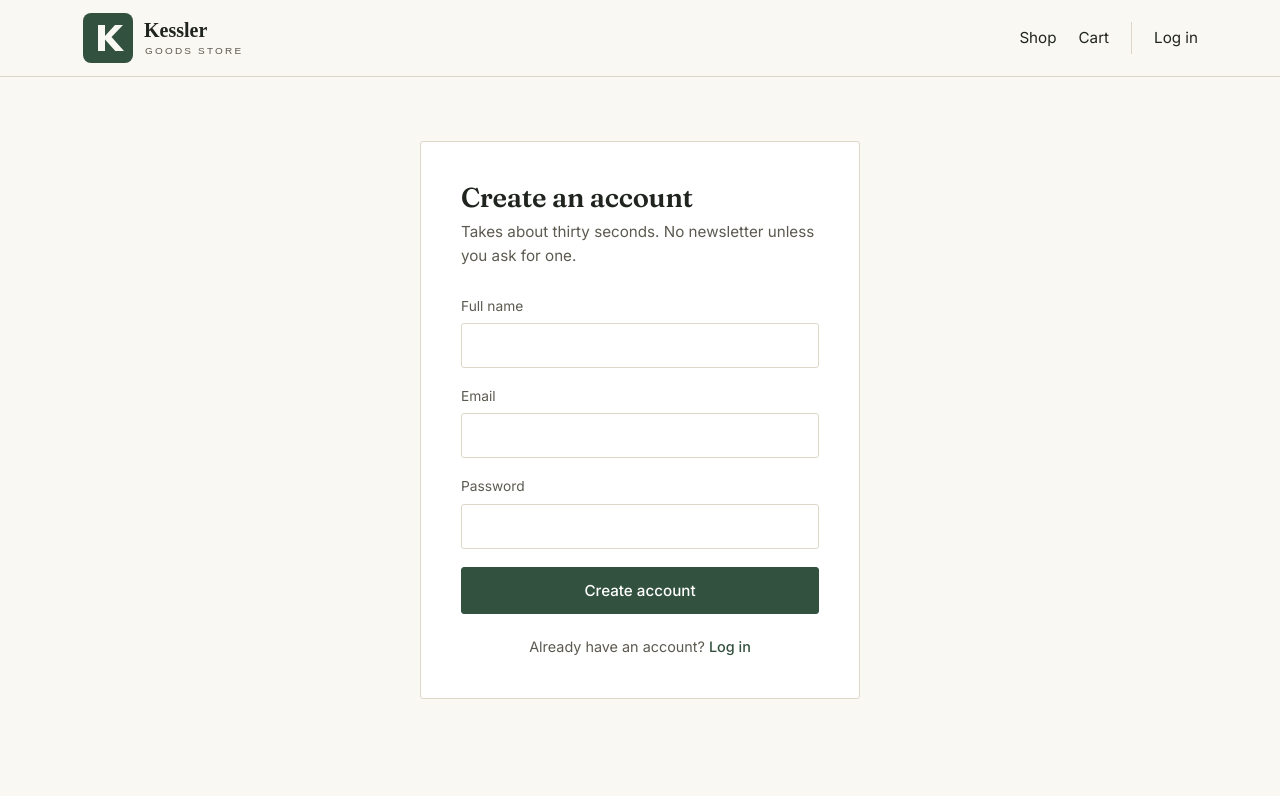
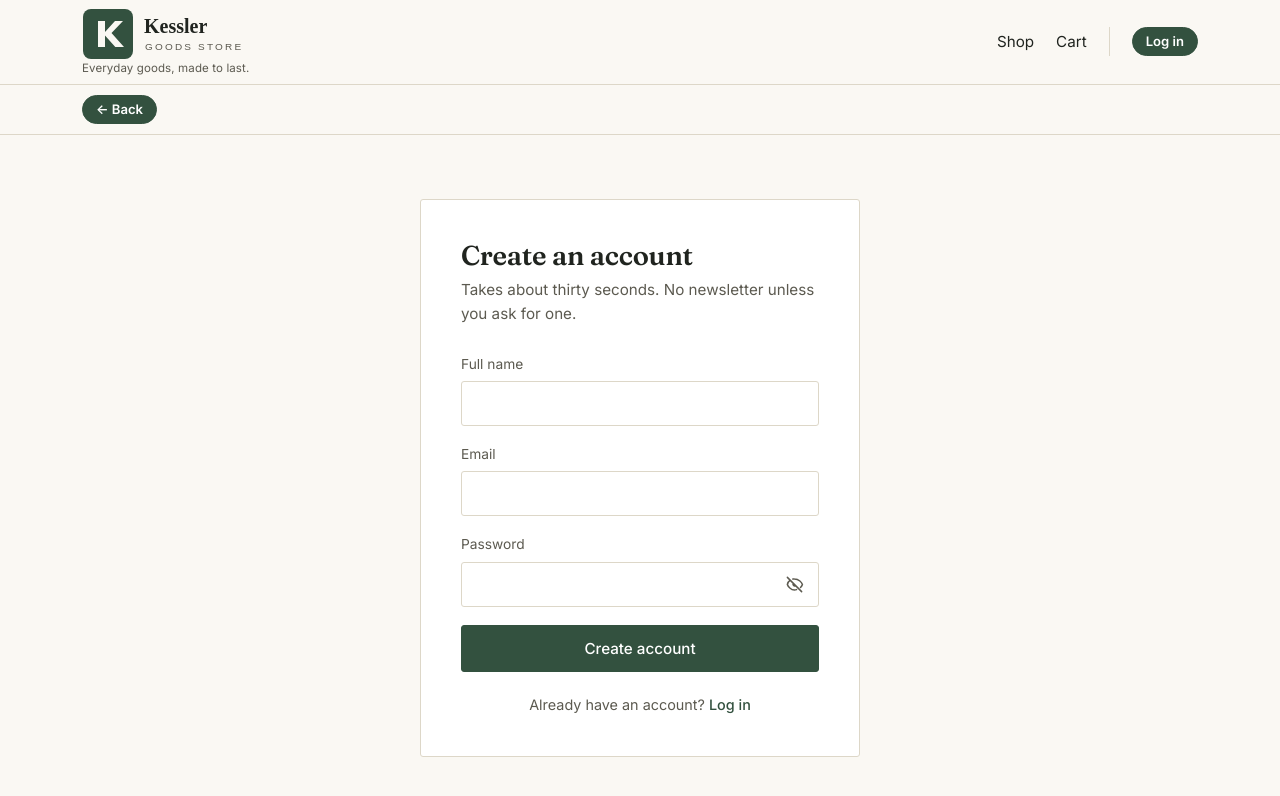
Before and after one commit to itsraqia786-cell/CodeAlpha_kessler-goods-store, a website: page public/register.html in a window 1280 px wide. Drawn offline with Linux system fonts and the light colour scheme; no server answers.

Commit message:
Updated website design and functionality

```diff
--- a/public/css/style.css
+++ b/public/css/style.css
@@ -104,7 +104,23 @@ p:last-child { margin-bottom: 0; }
   display: flex;
   align-items: center;
   justify-content: space-between;
-  height: 76px;
+  min-height: 82px;
+  padding-top: 8px;
+  padding-bottom: 8px;
+}
+
+.brand-area {
+  display: flex;
+  flex-direction: column;
+  align-items: flex-start;
+  gap: 2px;
+}
+
+.brand-tagline {
+  color: var(--ink-soft);
+  font-size: 0.72rem;
+  line-height: 1.2;
+  letter-spacing: 0.01em;
 }
 
 .wordmark {
@@ -136,7 +152,9 @@ p:last-child { margin-bottom: 0; }
   border-left: 1px solid var(--stone);
 }
 
-.logout-btn {
+.logout-btn,
+.login-btn,
+.site-back-btn {
   border: 1px solid var(--forest);
   border-radius: 999px;
   background: var(--forest);
@@ -146,11 +164,34 @@ p:last-child { margin-bottom: 0; }
   font-weight: 600;
   line-height: 1;
   cursor: pointer;
+  text-decoration: none;
+  display: inline-flex;
+  align-items: center;
   transition: background 0.15s ease, border-color 0.15s ease, transform 0.05s ease;
 }
 
-.logout-btn:hover { background: var(--forest-dark); border-color: var(--forest-dark); }
+.logout-btn:hover,
+.login-btn:hover,
+.site-back-btn:hover { background: var(--forest-dark); border-color: var(--forest-dark); color: #fff; }
 .logout-btn:active { transform: translateY(1px); }
+
+.site-back-btn {
+  min-width: 0;
+  padding: 7px 13px;
+  font-size: 0.82rem;
+  font-weight: 600;
+}
+
+.page-back-section {
+  padding: 10px 0;
+  background: var(--paper);
+  border-bottom: 1px solid var(--stone);
+}
+
+.page-back-section .wrap {
+  display: flex;
+  justify-content: flex-start;
+}
 
 .main-nav a {
   text-decoration: none;
@@ -185,6 +226,18 @@ p:last-child { margin-bottom: 0; }
 .main-nav a.is-active::after {
   transform: scaleX(1);
 }
+
+.main-nav .login-btn {
+  border: 1px solid var(--forest);
+  border-radius: 999px;
+  background: var(--forest);
+  color: #fff;
+  padding: 7px 13px;
+  font-size: 0.82rem;
+  font-weight: 600;
+}
+
+.main-nav .login-btn::after { display: none; }
 
 .cart-link {
   display: inline-flex;
@@ -635,6 +688,30 @@ p:last-child { margin-bottom: 0; }
   outline-offset: 1px;
 }
 
+.password-field { position: relative; }
+.password-field input { padding-right: 46px; }
+
+.password-toggle {
+  position: absolute;
+  top: 50%;
+  right: 8px;
+  width: 34px;
+  height: 34px;
+  transform: translateY(-50%);
+  display: inline-flex;
+  align-items: center;
+  justify-content: center;
+  border: 0;
+  border-radius: 50%;
+  background: transparent;
+  color: var(--ink-soft);
+  cursor: pointer;
+}
+
+.password-toggle:hover { background: var(--stone-soft); color: var(--forest); }
+.password-toggle svg { width: 19px; height: 19px; fill: none; stroke: currentColor; stroke-width: 1.9; stroke-linecap: round; stroke-linejoin: round; }
+.password-toggle.is-visible svg path:first-child { display: none; }
+
 .field-row {
   display: grid;
   grid-template-columns: 1fr 1fr;
@@ -839,6 +916,7 @@ p:last-child { margin-bottom: 0; }
   }
 
   .nav-auth-area { gap: 12px; padding-left: 12px; }
+  .site-back-btn { padding: 7px 13px; font-size: 0.82rem; }
 
   .main-nav a { font-size: 0.84rem; }
   .main-nav a::after { bottom: -4px; }
--- a/public/js/auth.js
+++ b/public/js/auth.js
@@ -15,6 +15,17 @@ function redirectAfterAuth() {
   const next = params.get("next");
   window.location.href = next === "cart" ? "/cart.html" : "/index.html";
 }
+
+document.querySelectorAll(".password-toggle").forEach((toggle) => {
+  const input = toggle.closest(".password-field").querySelector("input");
+  toggle.addEventListener("click", () => {
+    const isHidden = input.type === "password";
+    input.type = isHidden ? "text" : "password";
+    toggle.setAttribute("aria-label", isHidden ? "Hide password" : "Show password");
+    toggle.setAttribute("aria-pressed", String(isHidden));
+    toggle.classList.toggle("is-visible", isHidden);
+  });
+});
 
 if (mode === "login") {
   document.getElementById("loginForm").addEventListener("submit", async (e) => {
--- a/public/js/cart.js
+++ b/public/js/cart.js
@@ -12,7 +12,7 @@ const formMessage = document.getElementById("formMessage");
 let currentLines = []; // [{ product, quantity }]
 
 function money(amount) {
-  return `$${amount.toFixed(2)}`;
+  return `Rs. ${Number(amount).toLocaleString("en-PK")}`;
 }
 
 function setMessage(text, type) {
--- a/public/js/nav.js
+++ b/public/js/nav.js
@@ -23,6 +23,33 @@ function setActiveNavItem() {
   });
 }
 
+function renderBackButton() {
+  const headerWrap = document.querySelector(".site-header .wrap");
+  const header = document.querySelector(".site-header");
+  const pathname = window.location.pathname;
+  const isHome = pathname === "/" || pathname === "/index.html";
+  if (!headerWrap || !header || isHome || document.getElementById("siteBackBtn")) return;
+
+  const backButton = document.createElement("button");
+  backButton.type = "button";
+  backButton.id = "siteBackBtn";
+  backButton.className = "site-back-btn";
+  backButton.setAttribute("aria-label", "Go back to the previous page");
+  backButton.textContent = "← Back";
+  backButton.addEventListener("click", () => {
+    if (window.history.length > 1) window.history.back();
+    else window.location.href = "/index.html";
+  });
+
+  const backSection = document.createElement("div");
+  backSection.className = "page-back-section";
+  const backWrap = document.createElement("div");
+  backWrap.className = "wrap";
+  backWrap.appendChild(backButton);
+  backSection.appendChild(backWrap);
+  header.insertAdjacentElement("afterend", backSection);
+}
+
 async function renderAuthArea() {
   const el = document.getElementById("navAuthArea");
   if (!el) return;
@@ -35,6 +62,8 @@ async function renderAuthArea() {
     `;
     const logoutLink = document.getElementById("navLogout");
     logoutLink.addEventListener("click", async (e) => {
+      const confirmed = window.confirm("Are you sure you want to log out?");
+      if (!confirmed) return;
       await api.post("/api/auth/logout");
       showToast("You have been logged out successfully.");
       setTimeout(() => {
@@ -42,7 +71,7 @@ async function renderAuthArea() {
       }, 900);
     });
   } catch {
-    el.innerHTML = `<a href="/login.html">Log in</a>`;
+    el.innerHTML = `<a href="/login.html" class="login-btn">Log in</a>`;
   }
 
   setActiveNavItem();
@@ -50,6 +79,7 @@ async function renderAuthArea() {
 
 document.addEventListener("DOMContentLoaded", () => {
   renderCartCount();
+  renderBackButton();
   setActiveNavItem();
   renderAuthArea();
 });
--- a/public/js/orders.js
+++ b/public/js/orders.js
@@ -4,7 +4,7 @@ const ordersList = document.getElementById("ordersList");
 const confirmationBanner = document.getElementById("confirmationBanner");
 
 function money(amount) {
-  return `$${amount.toFixed(2)}`;
+  return `Rs. ${Number(amount).toLocaleString("en-PK")}`;
 }
 
 function formatDate(iso) {
--- a/public/js/product.js
+++ b/public/js/product.js
@@ -5,7 +5,7 @@ const params = new URLSearchParams(window.location.search);
 const productId = params.get("id");
 
 function money(amount) {
-  return `$${amount.toFixed(2)}`;
+  return `Rs. ${Number(amount).toLocaleString("en-PK")}`;
 }
 
 function stockNote(stock) {
--- a/public/register.html
+++ b/public/register.html
@@ -12,11 +12,14 @@
 
 <header class="site-header">
   <div class="wrap">
-    <a href="/index.html" class="wordmark" aria-label="Kessler Goods Store home"><img src="/assets/images/kessler-goods-logo.svg" alt="Kessler Goods Store" /></a>
+    <div class="brand-area">
+      <a href="/index.html" class="wordmark" aria-label="Kessler Goods Store home"><img src="/assets/images/kessler-goods-logo.svg" alt="Kessler Goods Store" /></a>
+      <span class="brand-tagline">Everyday goods, made to last.</span>
+    </div>
     <nav class="main-nav">
       <a href="/index.html">Shop</a>
       <a href="/cart.html" class="cart-link">Cart <span class="cart-count" id="navCartCount" data-empty="true">0</span></a>
-      <span id="navAuthArea" class="nav-auth-area"><a href="/login.html">Log in</a></span>
+      <span id="navAuthArea" class="nav-auth-area"><a href="/login.html" class="login-btn">Log in</a></span>
     </nav>
   </div>
 </header>
@@ -39,7 +42,12 @@
       </div>
       <div class="field">
         <label for="password">Password</label>
-        <input type="password" id="password" required autocomplete="new-password" minlength="8" />
+        <div class="password-field">
+          <input type="password" id="password" required autocomplete="new-password" minlength="8" />
+          <button type="button" class="password-toggle" aria-label="Show password" aria-pressed="false">
+            <svg viewBox="0 0 24 24" aria-hidden="true"><path d="M3 3l18 18M10.6 10.6a2 2 0 0 0 2.8 2.8M9.9 5.1A10.8 10.8 0 0 1 12 5c5.5 0 9.3 4.5 10 7-0.3 1-1.1 2.4-2.4 3.7M6.6 6.6C4.6 8 3.4 10.2 3 12c0.7 2.5 4.5 7 9 7 0.9 0 1.8-0.2 2.6-0.5"/></svg>
+          </button>
+        </div>
       </div>
       <button type="submit" class="btn btn-full" id="submitBtn">Create account</button>
     </form>
```
Also changed, not shown: data/orders.json (+46 -0 lines), data/products.json (+21 -21 lines), public/cart.html (+7 -4 lines), public/index.html (+5 -2 lines), public/js/home.js (+22 -3 lines), public/login.html (+11 -3 lines), public/orders.html (+5 -2 lines), public/product.html (+5 -2 lines).
